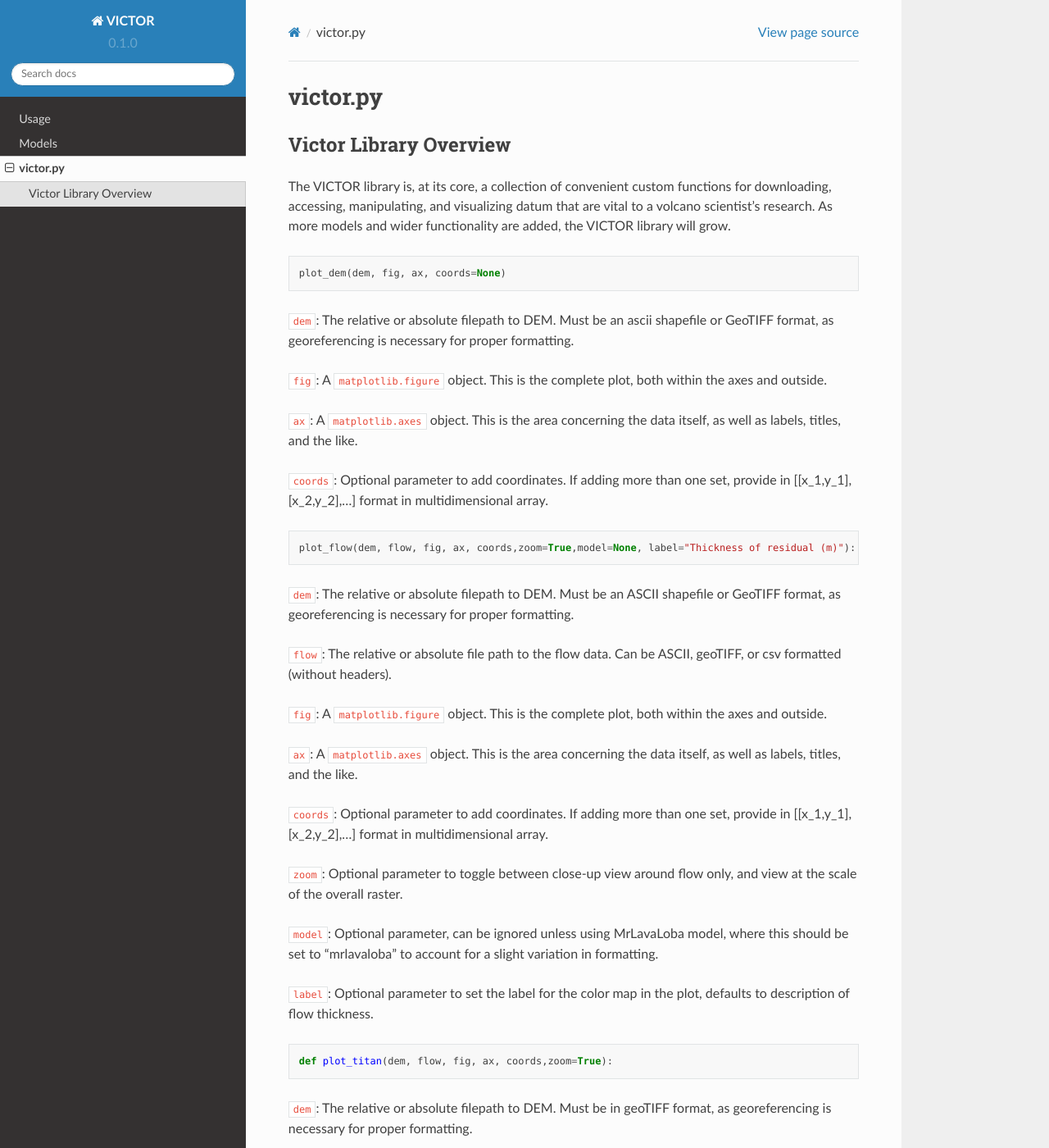
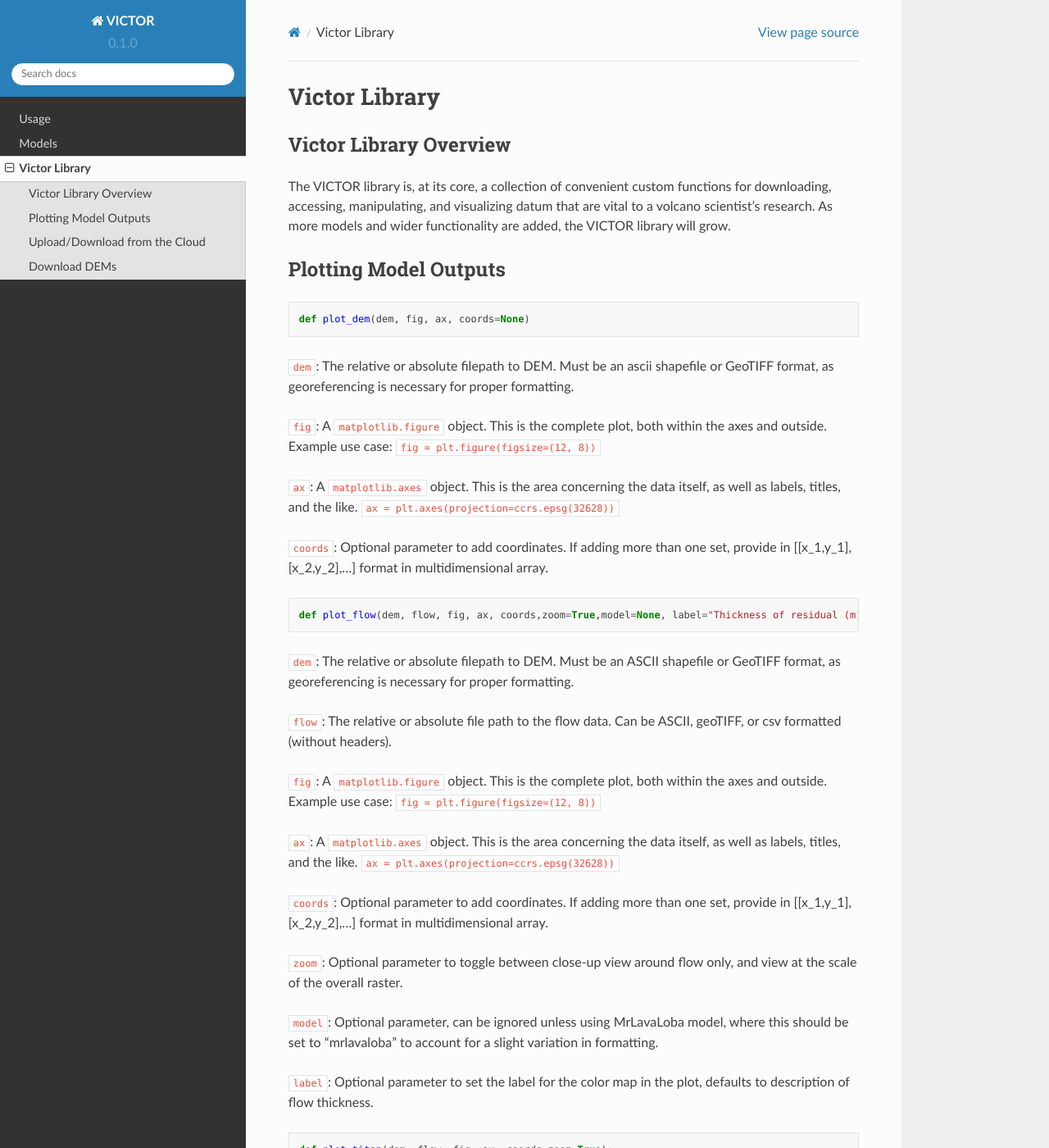
Before and after one commit to volcanocyber/victor-docs, a Sphinx documentation site: the page built from docs/source/victor.py.rst, in a window 1280 px wide and 1400 px high. Shown: the whole window at 82% size. Built offline with Sphinx 7.4.7 and the Read the Docs theme 2.0.0, drawn with Linux system fonts in a browser that asks for light colours; some of the changed text lies outside the part shown.

Commit message:
Changed formatting and structure slightly

```diff
--- a/docs/source/index.rst
+++ b/docs/source/index.rst
@@ -9,7 +9,6 @@ data sharing among the volcanology community and beyond.
 For more detailed information on the project overall, check out the :doc:`usage` section.
 
 For details on running each individual model, please go to the :doc:`models` section.
-
 
 .. note::
 
--- a/docs/source/victor.py.rst
+++ b/docs/source/victor.py.rst
@@ -1,4 +1,4 @@
-victor.py
+Victor Library
 =========
 
 Victor Library Overview
@@ -8,30 +8,32 @@ The VICTOR library is, at its core, a collection of convenient custom functions
 downloading, accessing, manipulating, and visualizing datum that are vital to a volcano scientist's
 research. As more models and wider functionality are added, the VICTOR library will grow.
 
+Plotting Model Outputs
+-----------------------
 .. code-block:: python
 
-    plot_dem(dem, fig, ax, coords=None)
+    def plot_dem(dem, fig, ax, coords=None)
 
 ``dem``: The relative or absolute filepath to DEM. Must be an ascii shapefile or GeoTIFF format, as georeferencing is necessary for proper formatting.
 
-``fig``: A ``matplotlib.figure`` object. This is the complete plot, both within the axes and outside.
+``fig``: A ``matplotlib.figure`` object. This is the complete plot, both within the axes and outside. Example use case: ``fig = plt.figure(figsize=(12, 8))``
 
-``ax``: A ``matplotlib.axes`` object. This is the area concerning the data itself, as well as labels, titles, and the like.
+``ax``: A ``matplotlib.axes`` object. This is the area concerning the data itself, as well as labels, titles, and the like. ``ax = plt.axes(projection=ccrs.epsg(32628))``
 
 ``coords``: Optional parameter to add coordinates. If adding more than one set,
 provide in [[x_1,y_1],[x_2,y_2],...] format in multidimensional array.
 
 .. code-block:: python
 
-    plot_flow(dem, flow, fig, ax, coords,zoom=True,model=None, label="Thickness of residual (m)"):
+    def plot_flow(dem, flow, fig, ax, coords,zoom=True,model=None, label="Thickness of residual (m)"):
 
 ``dem``: The relative or absolute filepath to DEM. Must be an ASCII shapefile or GeoTIFF format, as georeferencing is necessary for proper formatting.
 
 ``flow``: The relative or absolute file path to the flow data. Can be ASCII, geoTIFF, or csv formatted (without headers).
 
-``fig``: A ``matplotlib.figure`` object. This is the complete plot, both within the axes and outside.
+``fig``: A ``matplotlib.figure`` object. This is the complete plot, both within the axes and outside. Example use case: ``fig = plt.figure(figsize=(12, 8))``
 
-``ax``: A ``matplotlib.axes`` object. This is the area concerning the data itself, as well as labels, titles, and the like.
+``ax``: A ``matplotlib.axes`` object. This is the area concerning the data itself, as well as labels, titles, and the like. ``ax = plt.axes(projection=ccrs.epsg(32628))``
 
 ``coords``: Optional parameter to add coordinates. If adding more than one set,
 provide in [[x_1,y_1],[x_2,y_2],...] format in multidimensional array.
@@ -51,9 +53,9 @@ variation in formatting.
 
 ``flow``: Must be a Pandas dataframe.
 
-``fig``: A ``matplotlib.figure`` object. This is the complete plot, both within the axes and outside.
+``fig``: A ``matplotlib.figure`` object. This is the complete plot, both within the axes and outside. Example use case: ``fig = plt.figure(figsize=(12, 8))``
 
-``ax``: A ``matplotlib.axes`` object. This is the area concerning the data itself, as well as labels, titles, and the like.
+``ax``: A ``matplotlib.axes`` object. This is the area concerning the data itself, as well as labels, titles, and the like. ``ax = plt.axes(projection=ccrs.epsg(32628))``
 
 ``coords``: Optional parameter to add coordinates. If adding more than one set,
 provide in [[x_1,y_1],[x_2,y_2],...] format in multidimensional array.
@@ -62,13 +64,13 @@
 
 .. code-block:: python
 
-    make_titan_gif(dem, fig, ax, coords, max_iter, diter, gif_name):
+    def make_titan_gif(dem, fig, ax, coords, max_iter, diter, gif_name):
 
 ``dem``: The relative or absolute filepath to DEM. Must be in geoTIFF format, as georeferencing is necessary for proper formatting.
 
-``fig``: A ``matplotlib.figure`` object. This is the complete plot, both within the axes and outside.
+``fig``: A ``matplotlib.figure`` object. This is the complete plot, both within the axes and outside. Example use case: ``fig = plt.figure(figsize=(12, 8))``
 
-``ax``: A ``matplotlib.axes`` object. This is the area concerning the data itself, as well as labels, titles, and the like.
+``ax``: A ``matplotlib.axes`` object. This is the area concerning the data itself, as well as labels, titles, and the like. ``ax = plt.axes(projection=ccrs.epsg(32628))``
 
 ``coords``: Optional parameter to add coordinates. If adding more than one set,
 provide in [[x_1,y_1],[x_2,y_2],...] format in multidimensional array.
@@ -78,6 +80,9 @@
 ``diter``: The number of iterations between outputs, set by the user in the Titan2D input file.
 
 ``gif_name``: The name used to save the gif to your current directory.
+
+Upload/Download from the Cloud
+------------------------------
 
 .. code-block:: python
 
@@ -163,6 +168,9 @@ for information on how to get your connection string.
 
 ``local_file_name``: The name (and path if not in the current directory) of the local file that should be uploaded.
 
+Download DEMs
+--------------
+
 .. code-block:: python
 
     def download_dem(north, south, east, west, outputFormat, dataset)
```
